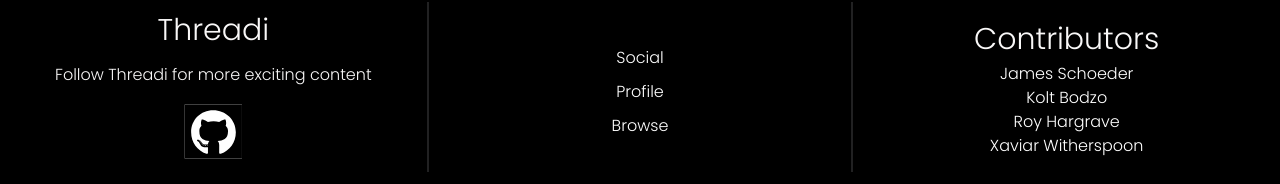
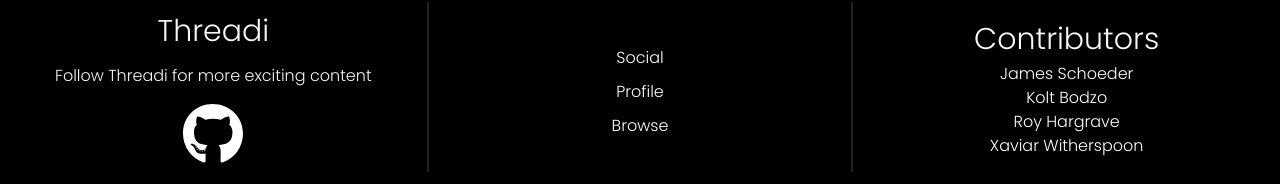
Before and after one commit to Jamesgit22/Threadi, a React (Create React App) app in the folder client/: page /social in a window 1280 px wide. Shown: the part 694-878 px from the top of the page. Built offline with nearby package versions, Linux system fonts and the light colour scheme; a web font is replaced by a local one.

Commit message:
Added animation, links, and fixed github logo

```diff
--- a/client/src/components/browse/Browse.jsx
+++ b/client/src/components/browse/Browse.jsx
@@ -103,7 +103,7 @@ export default function Browse() {
           tmdbData.push({
             type: selectedWord,
             image: `https://image.tmdb.org/t/p/w500/${media.poster_path}` || 'No image.',
-            title: media.name,
+            title: media.title,
             releaseDate: media.first_air_date || 'Release date unavailable.',
             id: undefined,
             backdrop: `https://image.tmdb.org/t/p/w500/${media.backdrop_path}` || 'No backdrop.',
--- a/client/src/components/browse/bmodalcard/BModalCard.jsx
+++ b/client/src/components/browse/bmodalcard/BModalCard.jsx
@@ -18,7 +18,7 @@ export default function BModalCard(props) {
               <div className='col-6'>
                 <div className='row'>
                   <div className='col-12'>
-                    <p className='item-desc'>{props.desc || ''}</p>
+                    <p className='item-desc'>{props.description || 'No description.'}</p>
                   </div>
                 </div>
                 <div className='row'>
--- a/client/src/components/browse/browseModal/BrowseModal.jsx
+++ b/client/src/components/browse/browseModal/BrowseModal.jsx
@@ -24,7 +24,7 @@ export default function BrowseModal({ closeModal, modalTog, searchResults }) {
                   className='col-12 d-flex justify-content-center text-center'
                   id='modal-title'
                 >
-                  <h2 className='modal-title'>(thread title)</h2>
+                  <h2 className='modal-title'>Results</h2>
                   <button id='modal-close' onClick={closeModal}>
                     <img src='./images/circle-xmark-regular.svg' alt='' />
                   </button>
--- a/client/src/components/footer/Footer.css
+++ b/client/src/components/footer/Footer.css
@@ -4,6 +4,15 @@
   background-color: rgb(0, 0, 0);
   height:200px;
 
+}
+
+a {
+  color: white!important;
+  transition: 0.1s!important;
+}
+
+a:hover {
+  color: var(--primary-col)!important;
 }
 
 .firstFooter {
@@ -43,12 +52,13 @@
 }
 
 .githubLogo {
-  height: 70px;
-  margin-top: 10px;
-  background-color: rgb(255, 255, 255);
-  object-fit: cover;
-  object-position: top;
-  clip-path: inset(8px 2px 8px 2px);
+  margin-top: 15px;
+  width: 60px;
+  transition: 0.3s;
+}
+
+.githubLogo:hover {
+  scale: 1.1;
 }
 
 @media (max-width: 850px) {
--- a/client/src/components/footer/Footer.jsx
+++ b/client/src/components/footer/Footer.jsx
@@ -3,6 +3,7 @@ import "./Footer.css";
 import Search from "../search/Search";
 
 function Footer() {
+
   return (
     <div className="footerContainer">
       <div className="firstFooter">
@@ -12,7 +13,9 @@ function Footer() {
         <div className="footerSubTitle">
           Follow Threadi for more exciting content
         </div>
-        <img className="githubLogo" src="/images/square-github.svg" alt="" />
+        <a id="gitContainer" href='https://github.com/Jamesgit22/Threadi'>
+          <img className="githubLogo" src="/images/circle-github.svg" alt="" />
+        </a>
       </div>
       <div className="secondFooter">
         <button className="footerSubTitle">Social</button>
@@ -23,10 +26,10 @@ function Footer() {
         <div className="firstSubFooter">
           <div className="footerTitle">Contributors</div>
         </div>
-        <button>James Schoeder</button>
-        <button>Kolt Bodzo</button>
-        <button>Roy Hargrave</button>
-        <button>Xaviar Witherspoon</button>
+        <a href='https://github.com/Jamesgit22'>James Schoeder</a>
+        <a href='https://github.com/Elfelfa'>Kolt Bodzo</a>
+        <a href='https://github.com/rahargrave'>Roy Hargrave</a>
+        <a href='https://github.com/codemonkeyspoon'>Xaviar Witherspoon</a>
       </div>
     </div>
   );
--- a/client/src/components/threadspage/threadsModal/ThreadsModal.css
+++ b/client/src/components/threadspage/threadsModal/ThreadsModal.css
@@ -4,7 +4,7 @@
   width: 95%;
   border-radius: 8px;
   display: none;
-  height: 50%;
+  height: 80%;
   position: fixed;
   top: 70px;
   left: 50%;
--- a/client/src/utils/queries.js
+++ b/client/src/utils/queries.js
@@ -4,27 +4,30 @@ export const GET_ME = gql`
 query Query {
   me {
     _id
-    email
     username
-    userThreads
+    reviews {
+      _id
+      timestamp
+      title
+      text
+      rating
+    }
+    userThreads {
+      _id
+      timestamp
+      title
+      likes
+      description
+    }
     savedThreads {
       _id
+      timestamp
+      title
       author {
         username
       }
+      likes
       description
-      likes
-      timestamp
-      title
-    }
-    reviews {
-      _id
-      date
-      likes
-      rating
-      text
-      timestamp
-      title
     }
   }
 }`
```
Also changed, not shown: client/public/images/circle-github.svg (added).
